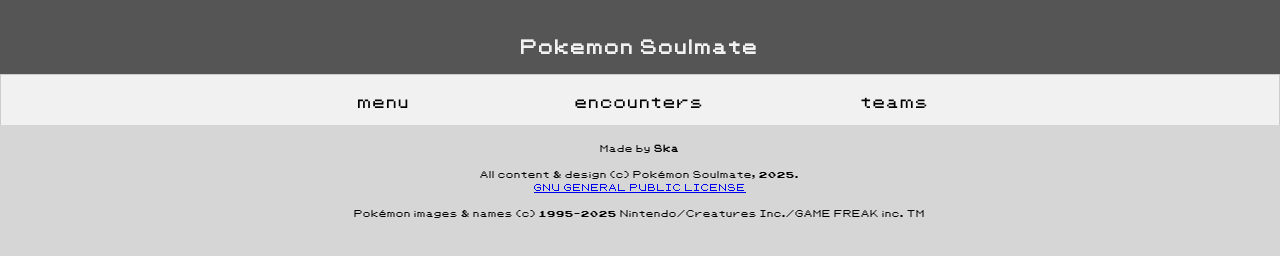
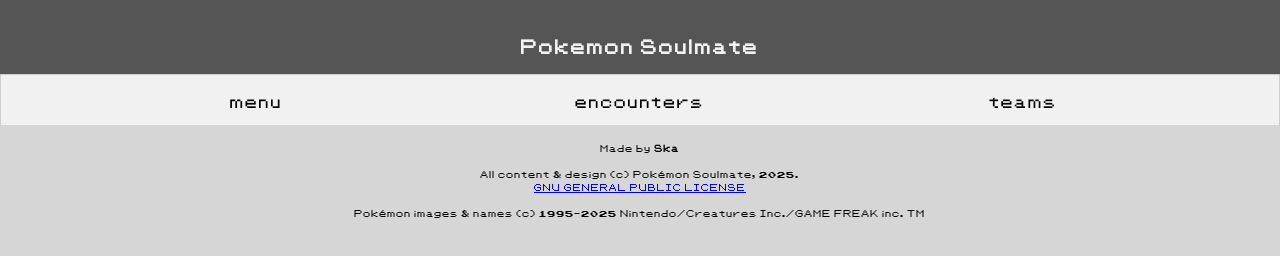
Before and after one commit to PalabraSka/pokemon_soulmate, a plain HTML site: page index.html in a window 1280 px wide. Drawn offline with Linux system fonts and the light colour scheme.

Commit message:
Update style.css

```diff
--- a/static/styles/style.css
+++ b/static/styles/style.css
@@ -65,7 +65,7 @@
   cursor: pointer;
   padding: 14px 16px;
   transition: 0.3s;
-  width: 20%;
+  width: 30%;
   font-size: 170%;
 }
 
@@ -80,7 +80,7 @@
 }
 
 #tablink_menu {
-    margin-left: 20%;
+    margin-left: 5%;
 }
 
 /* Style the tab content */
```
